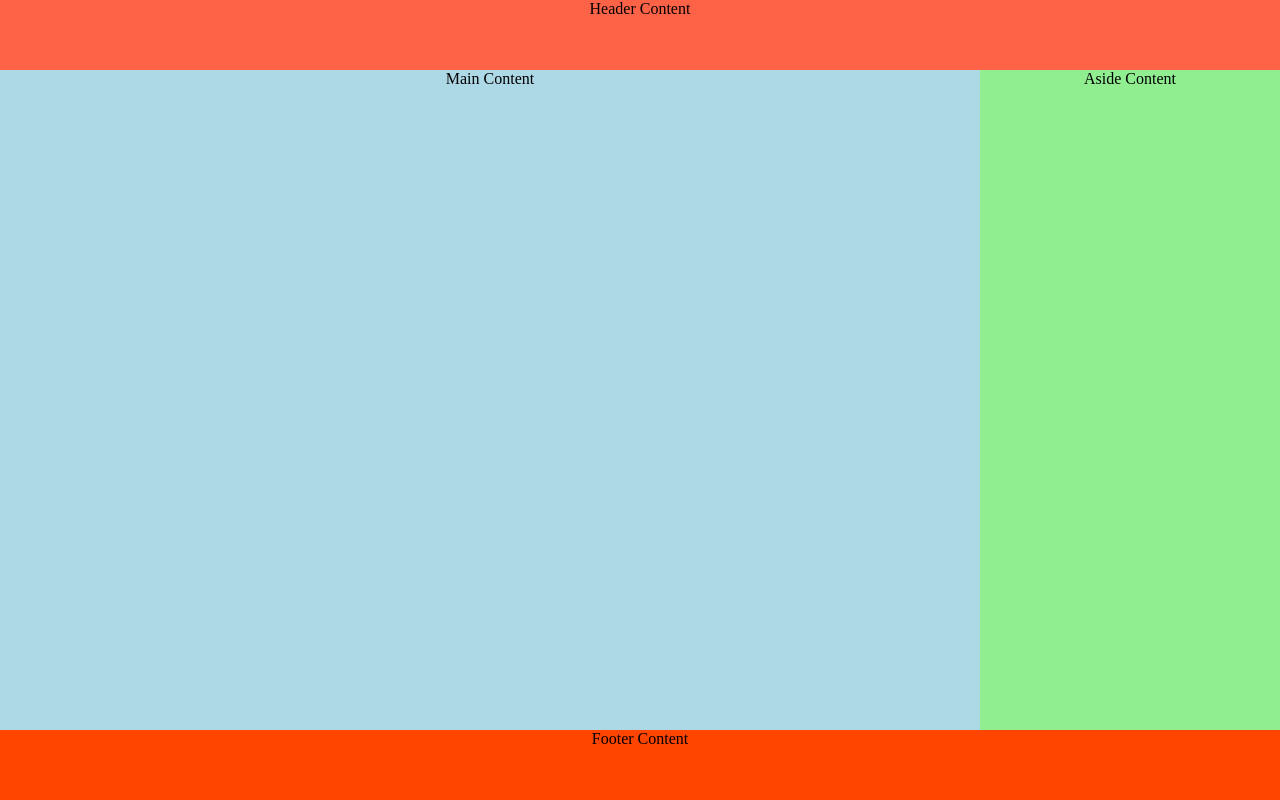
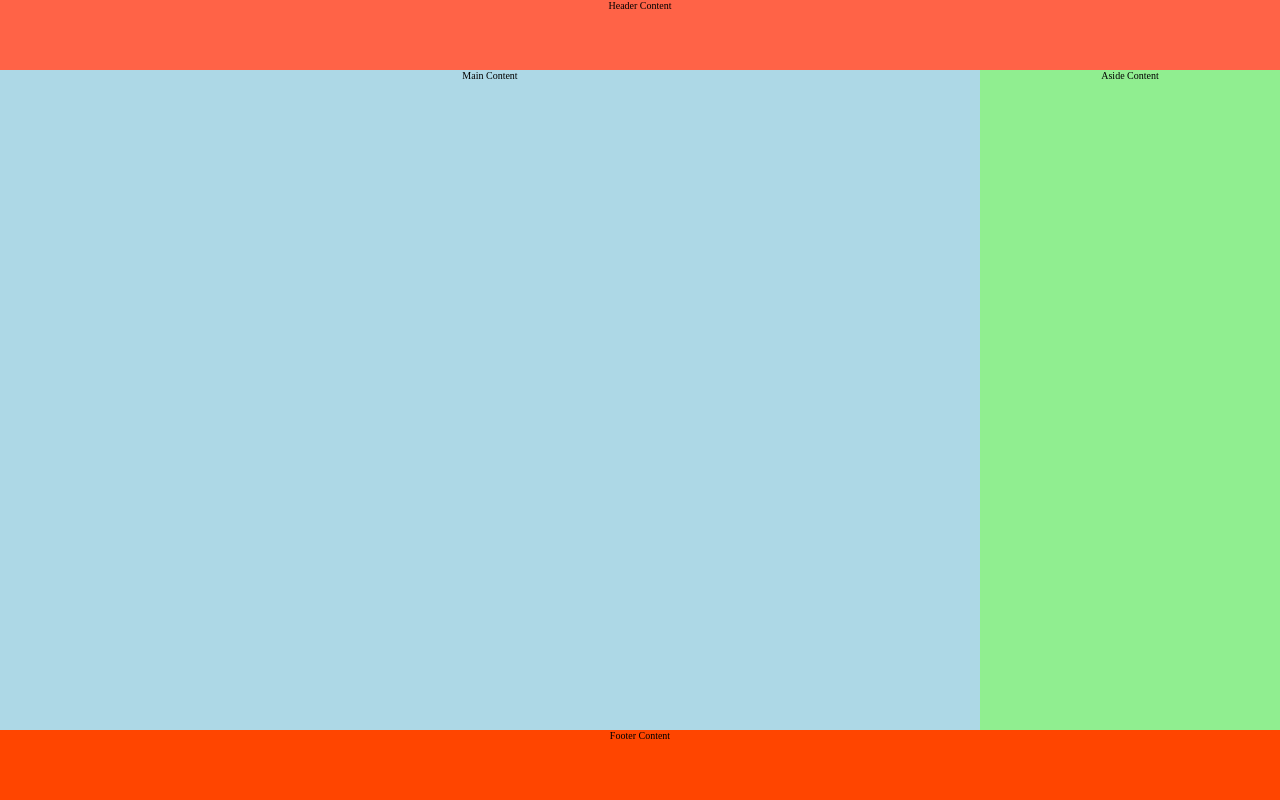
Before and after one commit to InquisitorJax/pragma-project-0, a plain HTML site: page index-grid.html in a window 1280 px wide. Drawn offline with Linux system fonts and the light colour scheme.

Commit message:
update grid px to rem

```diff
--- a/index-grid.html
+++ b/index-grid.html
@@ -4,6 +4,8 @@
     html {
         height: 100%;
         text-align: center;
+         /* note that changing the font size for any parent container will effect the size properties */
+        font-size: 62.5%; /* /10 for rem size calcs */
     }
 
     body {
@@ -11,8 +13,8 @@
         min-height: 100%;
         display: grid;
         margin: 0;
-        grid-template-columns: auto 300px;
-        grid-template-rows: 70px auto auto 70px;
+        grid-template-columns: auto 30rem;
+        grid-template-rows: 7rem auto auto 7rem;
     }
 
     main {
@@ -37,7 +39,7 @@
         grid-column: 1 / 3;
     }
 
-     @media all and (max-width: 500px) {
+     @media all and (max-width: 50rem) {
         .aside { grid-column: 1 / 3; grid-row: 3 / 4; }
         .content {grid-column: 1 / 3;  grid-row: 2 / 3; }
     }
```
